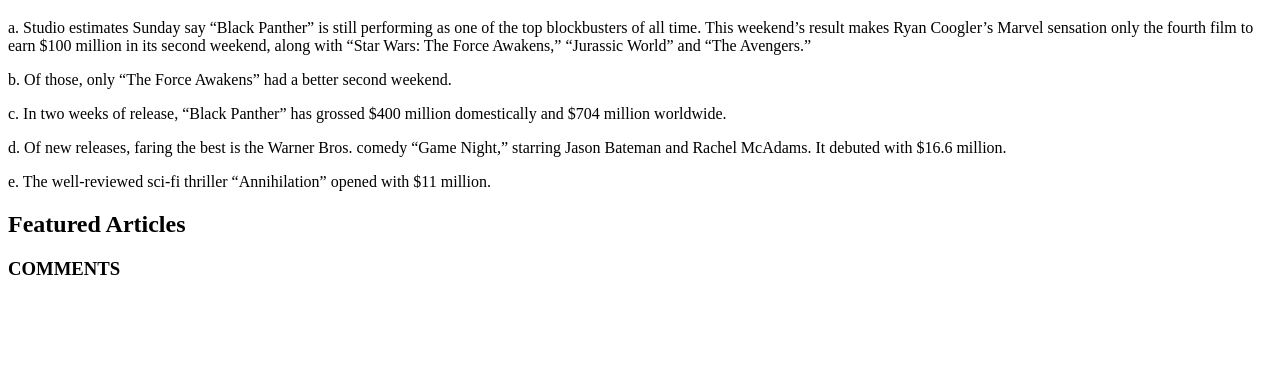
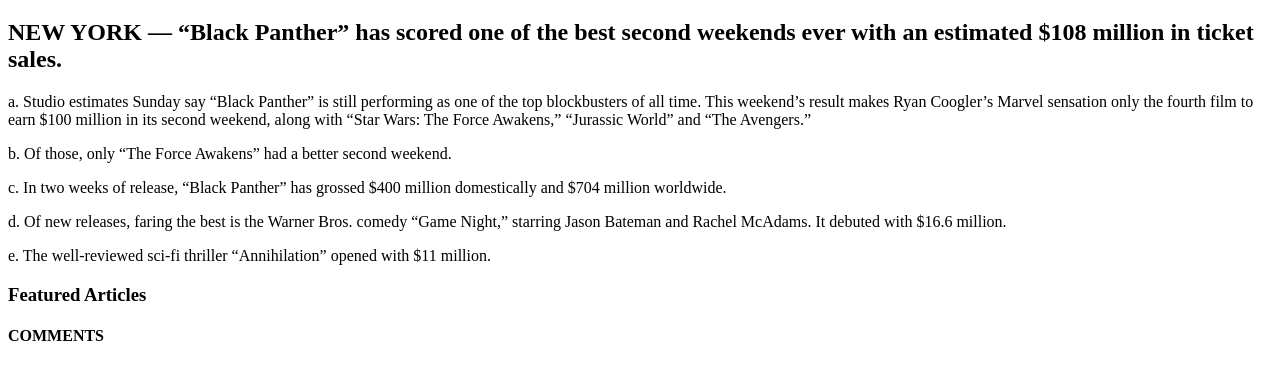
Before and after one commit to RozaVee/nodebc, a plain HTML site: page html/Exercise 2/index2.html in a window 1280 px wide. Shown: the part 61-440 px from the top of the page. Drawn offline with Linux system fonts and the light colour scheme.

Commit message:
Added folders

```diff
--- a/html/Exercise 2/index2.html
+++ b/html/Exercise 2/index2.html
@@ -6,12 +6,13 @@
 
   <body>
     <h1>"Black Panther" stays strong with $108M in second weekend</h1>
+    <h2>NEW YORK — “Black Panther” has scored one of the best second weekends ever with an estimated $108 million in ticket sales.</h2>
       <p>a. Studio estimates Sunday say “Black Panther” is still performing as one of the top blockbusters of all time. This weekend’s result makes Ryan Coogler’s Marvel sensation only the fourth film to earn $100 million in its second weekend, along with “Star Wars: The Force Awakens,” “Jurassic World” and “The Avengers.”</p>
 <p>b. Of those, only “The Force Awakens” had a better second weekend.</p>
 <p>c. In two weeks of release, “Black Panther” has grossed $400 million domestically and $704 million worldwide.</p>
 <p>d. Of new releases, faring the best is the Warner Bros. comedy “Game Night,” starring Jason Bateman and Rachel McAdams. It debuted with $16.6 million.</p>
 <p>e. The well-reviewed sci-fi thriller “Annihilation” opened with $11 million.</p>
 </body>
-<h2>Featured Articles</h2>
-<h3>COMMENTS</h3>
+<h3>Featured Articles</h3>
+<h4>COMMENTS</h4>
 </html>
```
